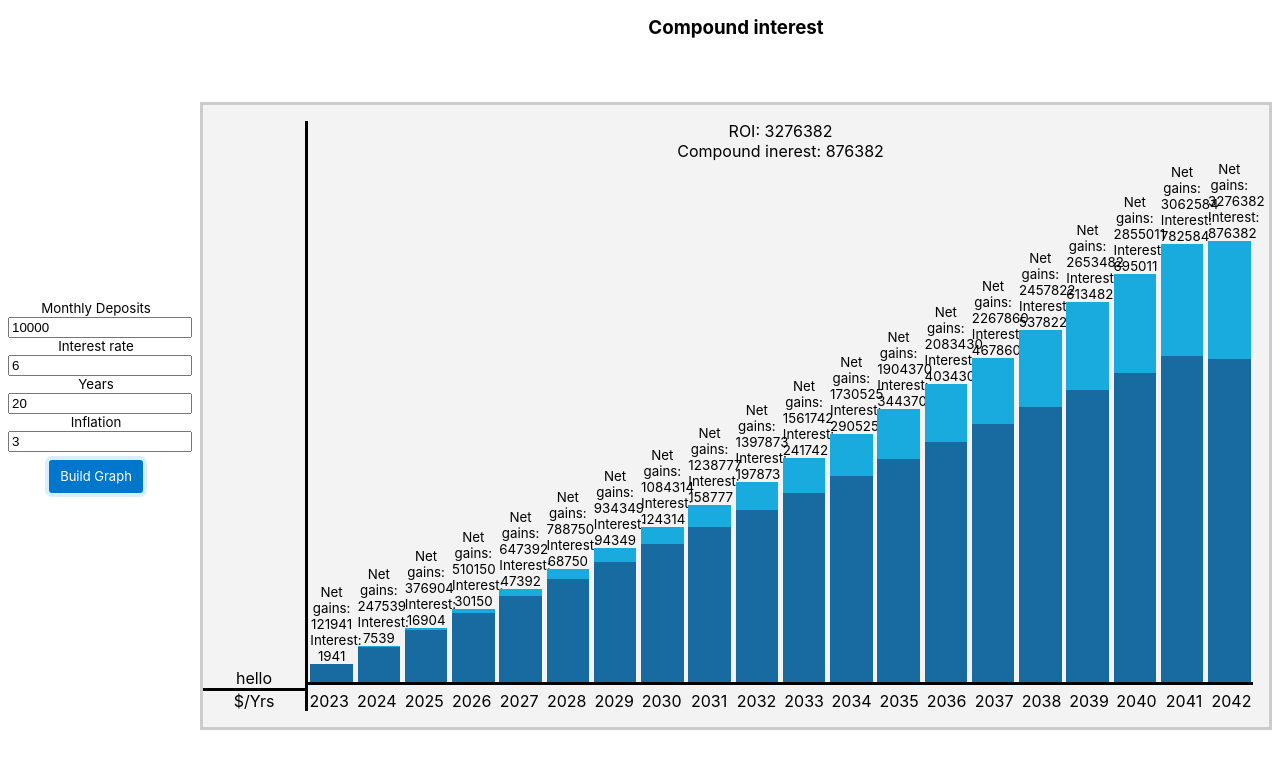
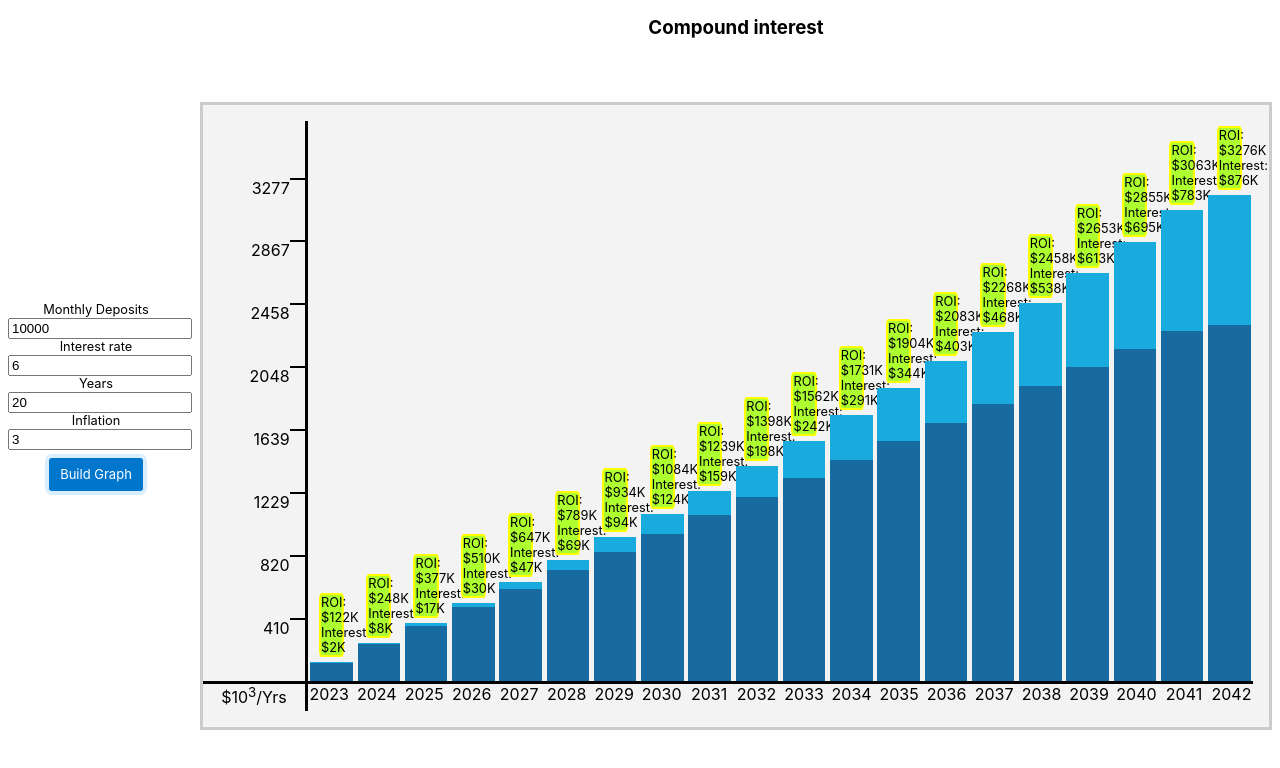
Before and after one commit to alfaruga/compoundInterestCalc, a React (Create React App) app: page / in a window 1280 px wide. Both pictures are taken after a click on the button "Build Graph". Shown: the top 768 px of the page. Built offline with nearby package versions, Linux system fonts and the light colour scheme.

Commit message:
Y axis, some stilish, and it is working smoothly now. I should update it with a better styling though.

```diff
--- a/src/components/Graph/GraphArea.css
+++ b/src/components/Graph/GraphArea.css
@@ -29,7 +29,7 @@ h3 {
   width: 10%;
 }
 .graph-area_bars {
-  height: 100%;
+  height: 95%;
 }
 .graph-area_titles {
   display: flex;
@@ -37,3 +37,6 @@ h3 {
   justify-content: center;
   align-items: flex-end;
 }
+.graph-area_xaxis{
+  height:5%;
+}
--- a/src/components/Graph/GraphArea.js
+++ b/src/components/Graph/GraphArea.js
@@ -11,7 +11,7 @@ const GraphArea = (props) => {
   const currentYear = date.getFullYear();
 
   let content = (
-    <div className={"graph-area "+ "graph-area_no_Data"}>
+    <div className={"graph-area graph-area_no_Data"}>
       <h1>The graph will appear here</h1>
       <h4>
         Select a monthly deposit, interest rate, years and inflation to build
@@ -23,10 +23,12 @@ const GraphArea = (props) => {
   if (numberOfColumns !== 0) {
     content = (
       <div className="graph-area">
-        <YAxis className="graph-area_yaxis"/>
+        <YAxis
+          className="graph-area_yaxis"
+          ticks={numberOfColumns}
+          limit={props.graphData["Net Gains"]}
+        />
         <div className="graph-area_xaxis_bars">
-            ROI: {props.graphData["Net Gains"]}<br/>
-            Compound inerest: {props.graphData["Compound Interest"]}
           <div className="graph-area_bars">
             <GraphBars
               graphData={props.graphData}
@@ -35,12 +37,13 @@ const GraphArea = (props) => {
               monthlyDeposit={props.monthlyDeposit}
             />
           </div>
-          <Xaxis
-            className="graph-area_xaxis"
-            barWidth={barWidth}
-            year={currentYear}
-            columns={numberOfColumns}
-          />
+          <div className="graph-area_xaxis">
+            <Xaxis
+              barWidth={barWidth}
+              year={currentYear}
+              columns={numberOfColumns}
+            />
+          </div>
         </div>
       </div>
     );
--- a/src/components/Graph/GraphBars.css
+++ b/src/components/Graph/GraphBars.css
@@ -1,7 +1,8 @@
 p {
   margin: 0;
   padding: 0;
-  font-size: smaller;
+  font-size: 0.8rem;
+  color: black;
 }
 .graph-bars {
   display: flex;
@@ -17,4 +18,13 @@ p {
   display: flex;
   flex-direction: column;
   justify-content: flex-end;
+  align-items: center;
 }
+.graph-bars_bar_label{
+  border-radius: 10%;
+  background-color: greenyellow;
+  border: solid 2px yellow;
+  margin: 5px;
+  width:50%;
+
+}
--- a/src/components/Graph/GraphBars.js
+++ b/src/components/Graph/GraphBars.js
@@ -9,9 +9,10 @@ const GraphBars = (props) => {
   const arrYearlyGains = props.graphData["Yearly Gains"].map((item, index) => {
     return (
       <div className="graph-bars_container" style={{width: `${props.barWidth}`}}>
-        <p>Net gains: {Math.round(yearlyGains[index])}</p>
-        <p>Interest: {Math.round(interestData[index])}</p>
-
+        <div className="graph-bars_bar_label">
+        <p>ROI: ${Math.round(yearlyGains[index]/1000)}K</p>
+        <p>Interest: ${Math.round(interestData[index]/1000)}K</p>
+        </div>
         <GraphBar
           key={index}
           barWidth={props.barWidth}
--- a/src/components/Graph/XAxis.css
+++ b/src/components/Graph/XAxis.css
@@ -1,9 +1,8 @@
 .xaxis {
-    border-top: solid 3px black ;
+  border-top: solid 3px black;
   display: flex;
   flex-direction: row;
   justify-content: space-between;
-  align-items: flex-end;
-  height: 5%;
+  height: 100%;
   background-color: #f3f3f3;
 }
--- a/src/components/Graph/YAxis.css
+++ b/src/components/Graph/YAxis.css
@@ -9,4 +9,24 @@
 .yaxis_label{
     border-top: solid 3px black;
     box-sizing: border-box;
+    height: 5%;
 }
+.yaxis_ticks{
+    height: 95%;
+    display: flex;
+    flex-direction: column;
+justify-content: flex-end;
+}
+.yaxis_tick{
+box-sizing: border-box;
+display: flex;
+justify-content: flex-end;
+
+}
+.yaxis_line{
+    background-color: black;
+    width: 15%;
+    height: 2px;
+    margin-right: 0;
+    margin-top:0;
+}
--- a/src/components/Graph/YAxis.js
+++ b/src/components/Graph/YAxis.js
@@ -1,13 +1,31 @@
-import './YAxis.css';
+import "./YAxis.css";
 
-const YAxis = props=>{
-    return(
-        <div className='yaxis'>
-            <div>hello</div>
-            <div className='yaxis_label'>$/Yrs</div>
+const YAxis = (props) => {
+  let arr = [];
+  let yAxisMax = props.limit;
+  let n = 0;
+  while (yAxisMax >= 10) {
+    yAxisMax /= 10;
+    Math.ceil(yAxisMax);
+    n++;
+  }
+  yAxisMax *= Math.pow(10, n);
+  console.log(yAxisMax);
+  let ticks = 90 / 8 + "%";
 
-        </div>
-    )
-}
+  for (let i = 0; i < 8; i++) {
+    arr.unshift(
+      <div style={{ height: `${ticks}` }} className="yaxis_tick">
+        {Math.ceil(((yAxisMax / 8)*(i + 1)/1000))}<div className="yaxis_line"></div>
+      </div>
+    );
+  }
+  return (
+    <div className="yaxis">
+      <div className="yaxis_ticks">{arr}</div>
+      <div className="yaxis_label">$10<sup>3</sup>/Yrs</div>
+    </div>
+  );
+};
 
 export default YAxis;
```
Also changed, not shown: src/components/Graph/Graph.js (+9 -4 lines), src/components/Graph/GraphBar.css (line endings or trailing spaces).
